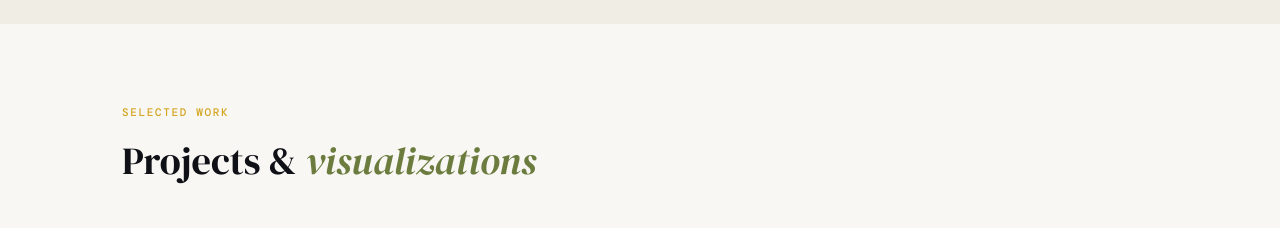
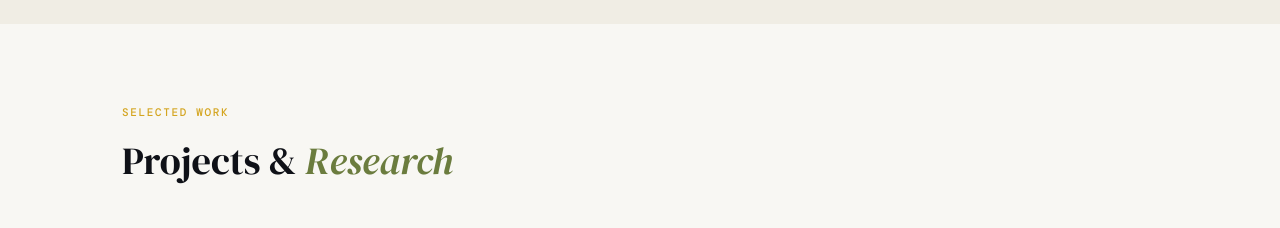
Before and after one commit to sgavade1992/swapnilgavade, a plain HTML site: page index.html in a window 1280 px wide. Shown: the part 3940-4168 px from the top of the page. Drawn offline with nearby package versions, Linux system fonts and the light colour scheme.

Commit message:
Update index.html

```diff
--- a/index.html
+++ b/index.html
@@ -518,7 +518,7 @@
 <section id="projects">
   <div class="container">
     <div class="section-label">Selected Work</div>
-    <div class="section-title">Projects &amp; <span>visualizations</span></div>
+    <div class="section-title">Projects &amp; <span> Research </span></div>
     <p style="font-size:0.875rem;color:var(--ink3);margin-bottom:2rem;font-weight:300">Click any project card for a full overview of the computational methods and my contribution.</p>
     <div class="projects-grid">
 
```
